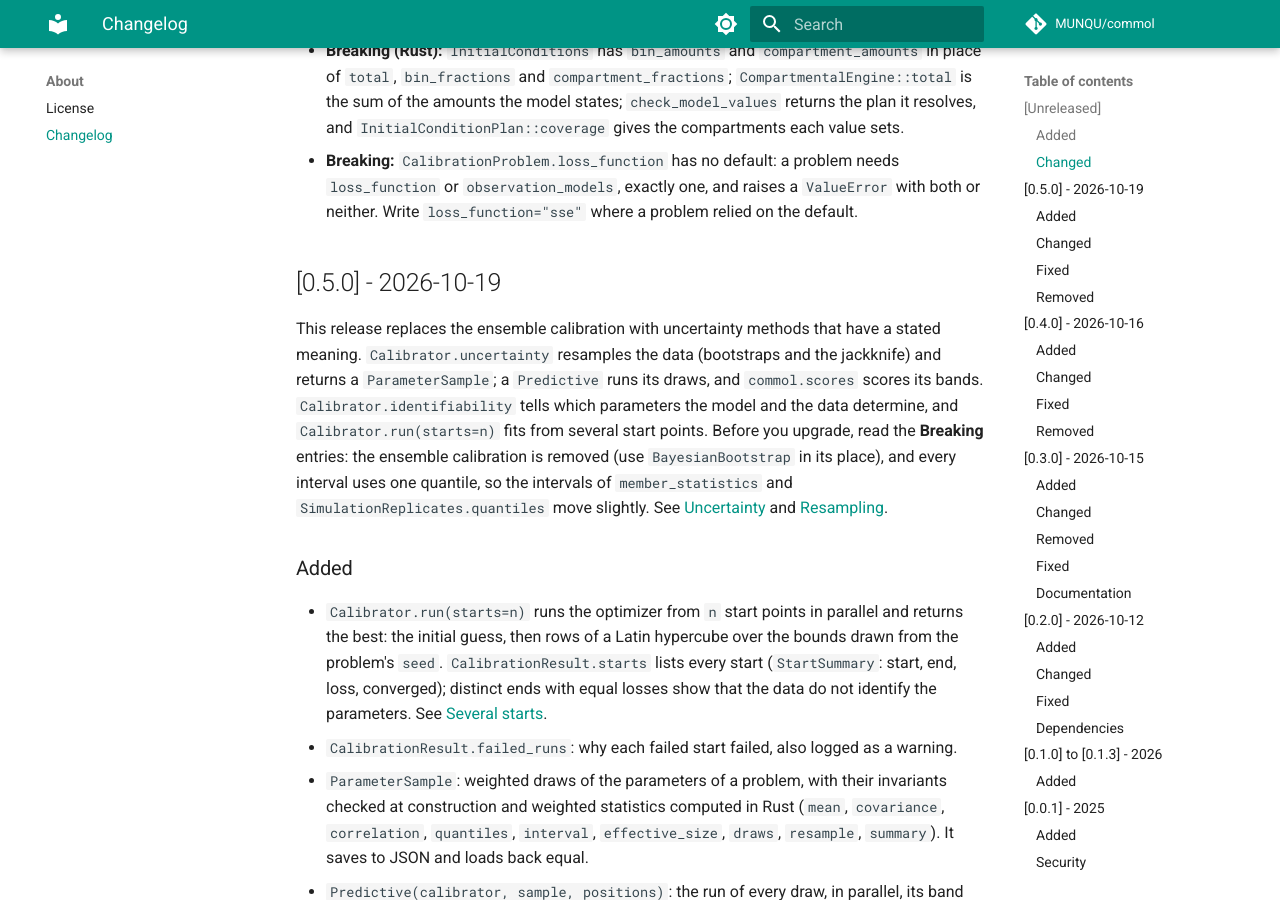
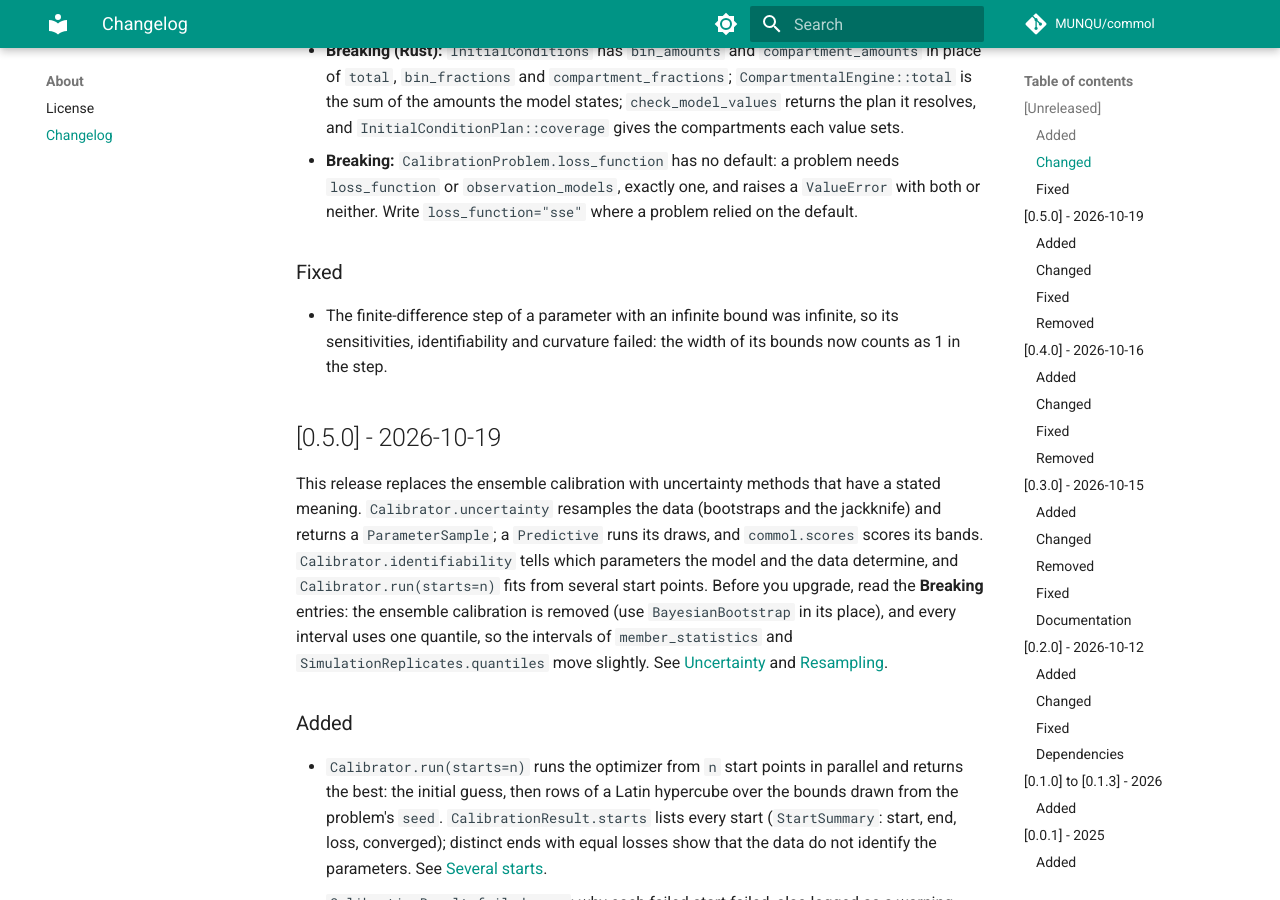
Before and after one commit to MUNQU/commol, an MkDocs documentation site: the page built from docs/about/changelog.md, in a window 1280 px wide and 900 px high, scrolled down 4642 px. Built offline with MkDocs 1.6.1 and Material for MkDocs 9.7.7, drawn with Linux system fonts in a browser that asks for light colours; comment, search, counter and statistics services are not loaded; the version menu is left out.

Commit message:
docs(changelog): the step of a parameter with an infinite bound

```diff
--- a/docs/about/changelog.md
+++ b/docs/about/changelog.md
@@ -194,6 +194,12 @@ and this project adheres to [Semantic Versioning](https://semver.org/spec/v2.0.0
   `loss_function` or `observation_models`, exactly one, and raises a
   `ValueError` with both or neither. Write `loss_function="sse"` where a
   problem relied on the default.
+
+### Fixed
+
+- The finite-difference step of a parameter with an infinite bound was
+  infinite, so its sensitivities, identifiability and curvature failed: the
+  width of its bounds now counts as 1 in the step.
 
 ## [0.5.0] - 2026-10-19
 
```
